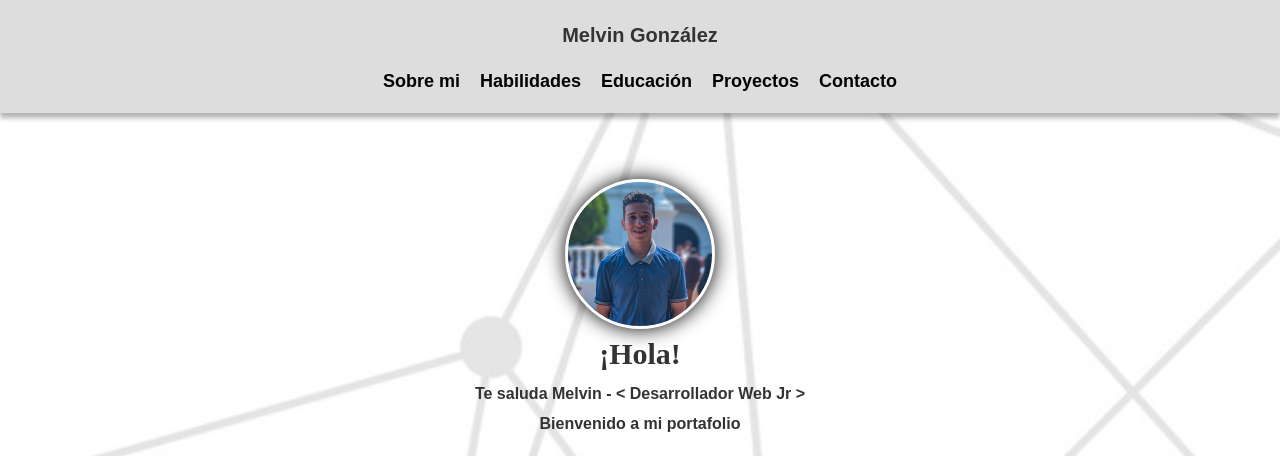
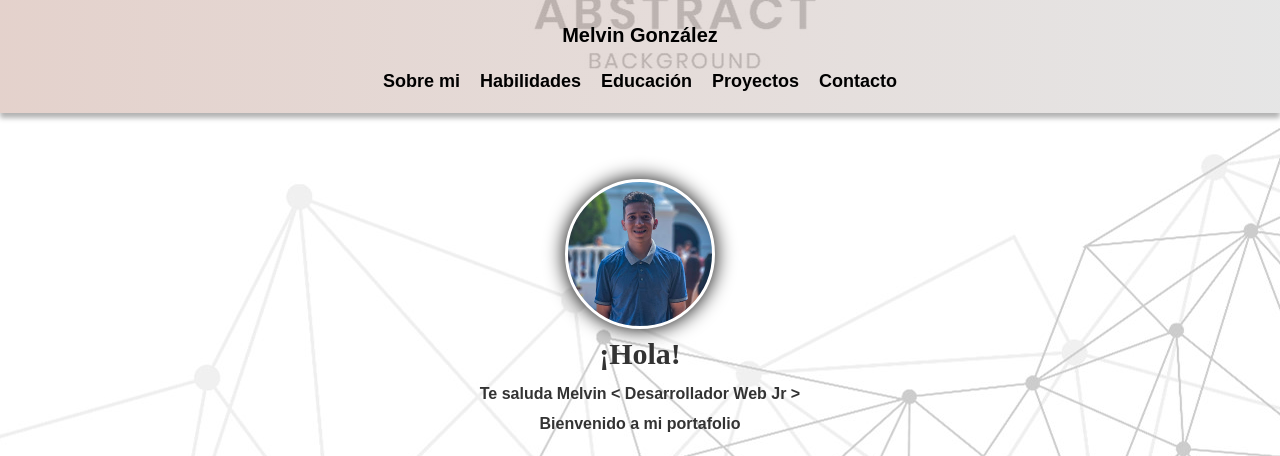
Before and after one commit to melagora/01-Portafolio, a plain HTML site: page index.html in a window 1280 px wide. Shown: the top 456 px of the page. Drawn offline with nearby package versions, Linux system fonts and the light colour scheme.

Commit message:
cambios menores

```diff
--- a/asset/style.css
+++ b/asset/style.css
@@ -3,6 +3,7 @@ html {
   box-sizing: border-box;
   font-size: 16px; /* Establece un tamaño de fuente base */
   scroll-behavior: smooth;
+
 }
 
 *,
@@ -18,7 +19,7 @@ body {
   padding: 0;
   line-height: 1.5; /* Establece un interlineado */
   color: #333; /* Establece un color de texto base */
-  background-color: #f5f5f5; /* Establece un color de fondo base */
+  background-image: linear-gradient(to left, rgba(128, 128, 128, 0.2), rgba(120, 28, 0, 0.2)); /* Establece un color de fondo base */
 }
 
 .grid-container {
@@ -87,8 +88,8 @@ p {
 }
 
 .header {
-  background-image: url(/img/bannerHome2.jpg);
-  background-size: 250%;
+  background-image: url(/img/bannerHome3.jpg);
+  /* background-size: 250%; */
   background-position: left;
   height: 100vh;
 }
@@ -99,13 +100,14 @@ p {
   flex-direction: column; /* Cambia la dirección a columna para apilar los elementos */
   align-items: center; /* Centra los elementos horizontalmente */
   justify-content: center; /* Centra los elementos verticalmente */
-  background-color: #dddddd;
   box-shadow: 0 5px 5px rgba(0, 0, 0, 0.3);
+  background-image: linear-gradient(to left, rgba(128, 128, 128, 0.2), rgba(120, 28, 0, 0.2)); /* Establece un color de fondo base */
 }
 
 .name p {
   font-size: 20px;
   font-weight: 900;
+  color: black;
 }
 
 .navbar ul {
@@ -117,6 +119,10 @@ p {
   justify-content: center; /* Centra los elementos horizontalmente */
   padding: 0 40px;
 }
+
+/* .navbar ul li:hover {
+  color: #e34f26;
+} */
 
 .presentation {
   display: flex; /* Convertimos .presentation en un contenedor flex */
@@ -239,7 +245,7 @@ p {
   padding: 10px;
   border: none;
   margin-bottom: 1rem;
-  margin-left: 0.3rem;
+  margin-left: 4px;
   font-size: 13px;
   font-weight: bold;
   text-transform: uppercase;
@@ -256,7 +262,7 @@ p {
 
 .btn-tecnologies:hover {
   font-size: 14px;
-  box-shadow: 0 5px 5px rgba(0, 0, 0, 0.3);
+  box-shadow: 5px 5px 5px rgba(0, 0, 0, 0.3);
 }
 
 .education{
@@ -264,7 +270,7 @@ p {
 }
 
 .education-hig, .education-curse{
-  padding: 30px;
+  padding: 40px;
 }
 
 .education-hig p, .education-curse p{
--- a/index.html
+++ b/index.html
@@ -30,7 +30,7 @@
       <section class="presentation">
         <div class="image-personal"></div>
         <p class="tittle-presentation">¡Hola!</p>
-        <p>Te saluda Melvin - < Desarrollador Web Jr ></p>
+        <p >Te saluda Melvin < Desarrollador Web Jr ></p>
         <p>Bienvenido a mi portafolio</p>
         <div class="btn-presentation">
           <a href="#about-me"> <button>Sobre mi</button>
@@ -175,7 +175,7 @@
               <p class="subtittle-cursecard">Abril de 2023</p>
             </div>
             <div class="curse-card">
-              <p>Scrum Foundation Professional Certificate SFPC (v2020) - Spanish -</p>
+              <p>Scrum Foundation Professional Certificate SFPC (v2020) Spanish</p>
               <p class="subtittle-cursecard">CertiProf</p>
               <p class="subtittle-cursecard">Abril de 2023</p>
             </div>
```
Also changed, not shown: img/bannerHome3.jpg (added).
